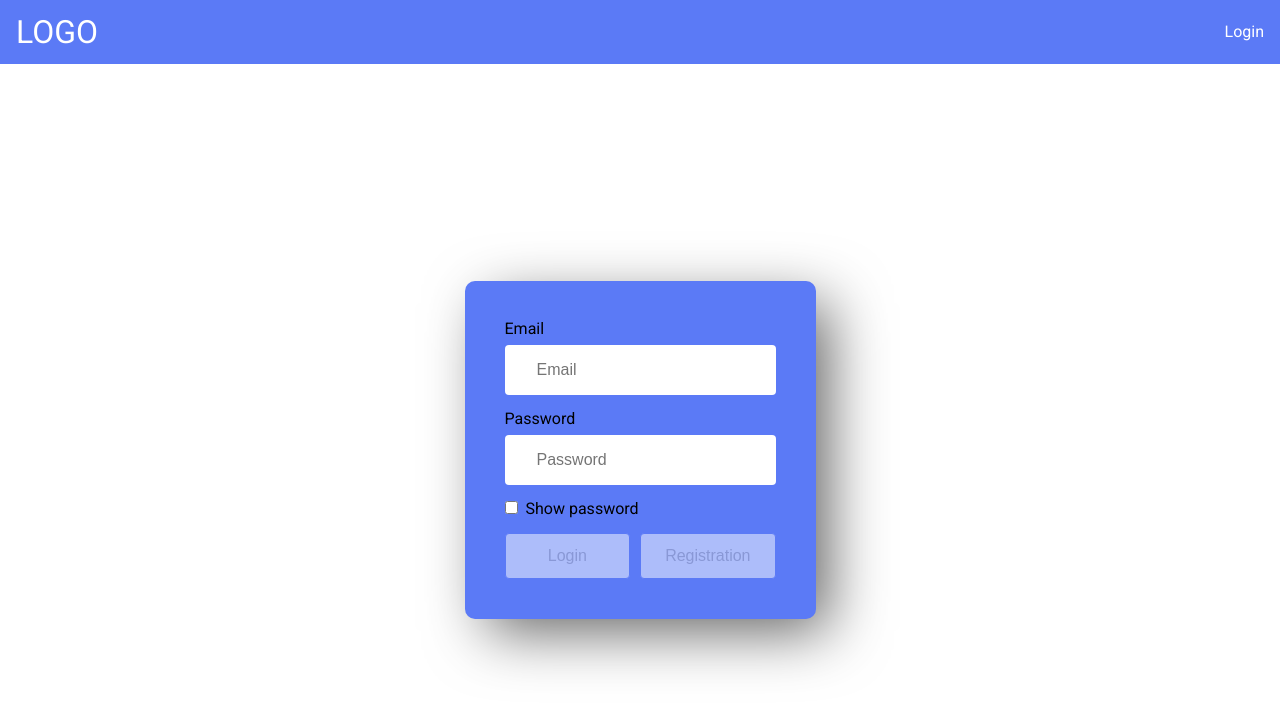
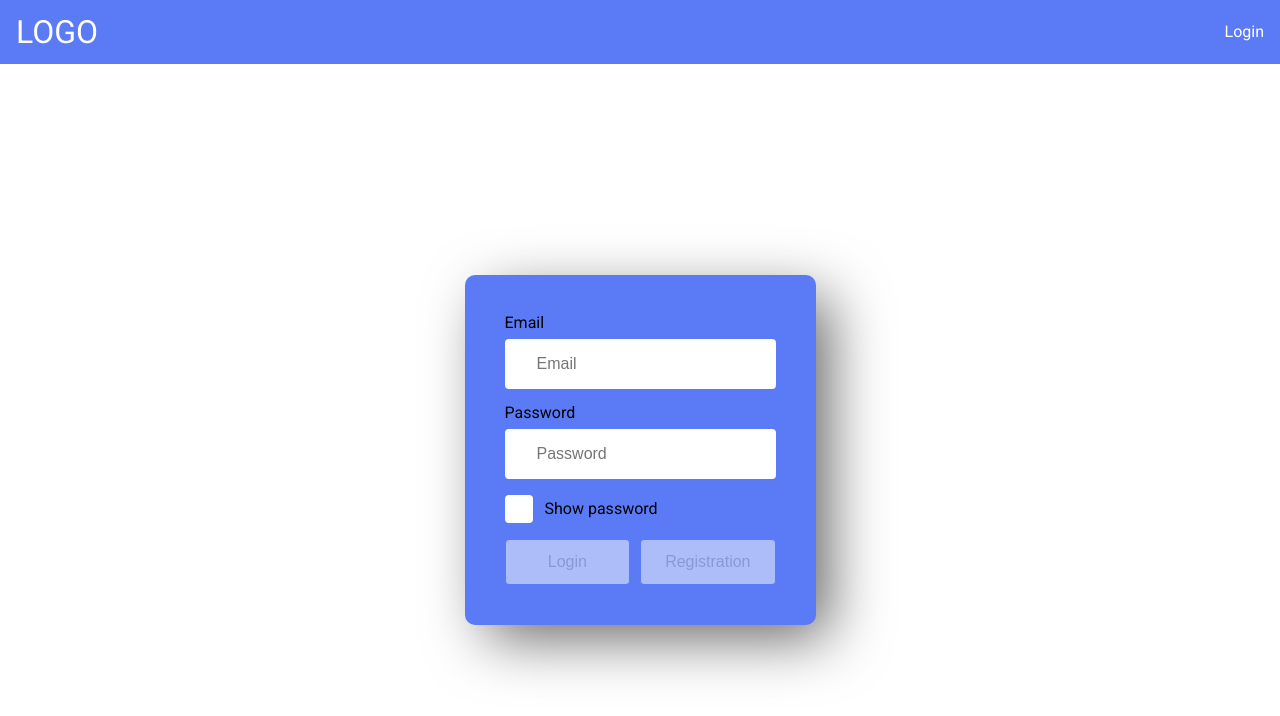
Before and after one commit to horoshopodumaj/registration, a React (Create React App) app in the folder client/: page / in a window 1280 px wide. Shown: the top 716 px of the page. Built offline with nearby package versions, Linux system fonts and the light colour scheme; no server answers.

Commit message:
styles for checkbox

```diff
--- a/client/src/components/Login/Login.js
+++ b/client/src/components/Login/Login.js
@@ -116,7 +116,7 @@ const Login = () => {
                         name="password"
                         className={style.input}
                     />
-                    <div className={style.checkboxContainer}>
+                    {/* <div className={style.checkboxContainer}>
                         <input
                             type="checkbox"
                             id="pass"
@@ -124,7 +124,35 @@ const Login = () => {
                             onClick={() => setType(!type)}
                         />
                         <label htmlFor="pass">Show password</label>
-                    </div>
+                    </div> */}
+                    <label className={style.checkbox}>
+                        <input
+                            type="checkbox"
+                            className={style.checkbox__input}
+                            onClick={() => setType(!type)}
+                        />
+                        <div className={style.checkbox__state}>
+                            <div className={style.checkbox__control}>
+                                <svg
+                                    className={style.checkbox__icon}
+                                    width="15"
+                                    height="13"
+                                    viewBox="0 0 15 13"
+                                    fill="none"
+                                    xmlns="http://www.w3.org/2000/svg">
+                                    <path
+                                        d="M1.5 7.5L5 11L13 2"
+                                        stroke="white"
+                                        stroke-width="3"
+                                        stroke-linecap="round"
+                                        stroke-linejoin="round"
+                                    />
+                                </svg>
+                            </div>
+                            <div className={style.checkbox__label}>Show password</div>
+                        </div>
+                    </label>
+
                     <div className={style.buttons}>
                         <button
                             className={style.button}
--- a/client/src/components/Login/Login.module.scss
+++ b/client/src/components/Login/Login.module.scss
@@ -57,14 +57,6 @@
     }
 }
 
-.checkbox {
-    margin-right: 0.5rem;
-}
-
-.checkboxContainer {
-    padding-bottom: 1rem;
-}
-
 .label {
     margin-bottom: 0.5rem;
 }
@@ -78,3 +70,70 @@
     font-size: 1.1rem;
     line-height: 120%;
 }
+
+.checkbox {
+    display: block;
+    cursor: pointer;
+    margin-bottom: 1rem;
+
+    &__input {
+        width: 0;
+        height: 0;
+        opacity: 0;
+        clip: rect(0, 0, 0, 0);
+        outline: none;
+        position: absolute;
+    }
+
+    &__state {
+        display: flex;
+        align-items: center;
+    }
+
+    &__control {
+        height: 28px;
+        width: 28px;
+        border-radius: 4px;
+        background-color: var(--logo-color);
+        box-sizing: border-box;
+        position: relative;
+    }
+
+    &__icon {
+        position: absolute;
+        top: 50%;
+        left: 50%;
+        transform: translate(-50%, -50%);
+        width: 13px;
+        height: 10x;
+        display: none;
+    }
+    &__label {
+        font-weight: 400;
+        font-size: 16px;
+        line-height: 24px;
+        margin-left: 12px;
+    }
+
+    &__input:checked ~ &__state &__control {
+        background-color: transparent;
+        animation: pulse 0.5s;
+    }
+
+    &__input:checked ~ &__state &__icon {
+        display: block;
+    }
+
+    &__input:focus ~ &__state &__label {
+        text-decoration: underline;
+    }
+}
+
+@keyframes pulse {
+    0% {
+        box-shadow: 0 0 0 0 #bdc3c7;
+    }
+    100% {
+        box-shadow: 0 0 0 1.5rem rgba(189, 195, 199, 0);
+    }
+}
--- a/client/src/index.scss
+++ b/client/src/index.scss
@@ -96,6 +96,7 @@ h6 {
     --button--color: rgb(71, 104, 239);
     --toast-color: rgb(0, 0, 0);
     --error-color: #ff0000;
+    --border-color: rgb(0, 0, 0);
 }
 
 .App {
```
